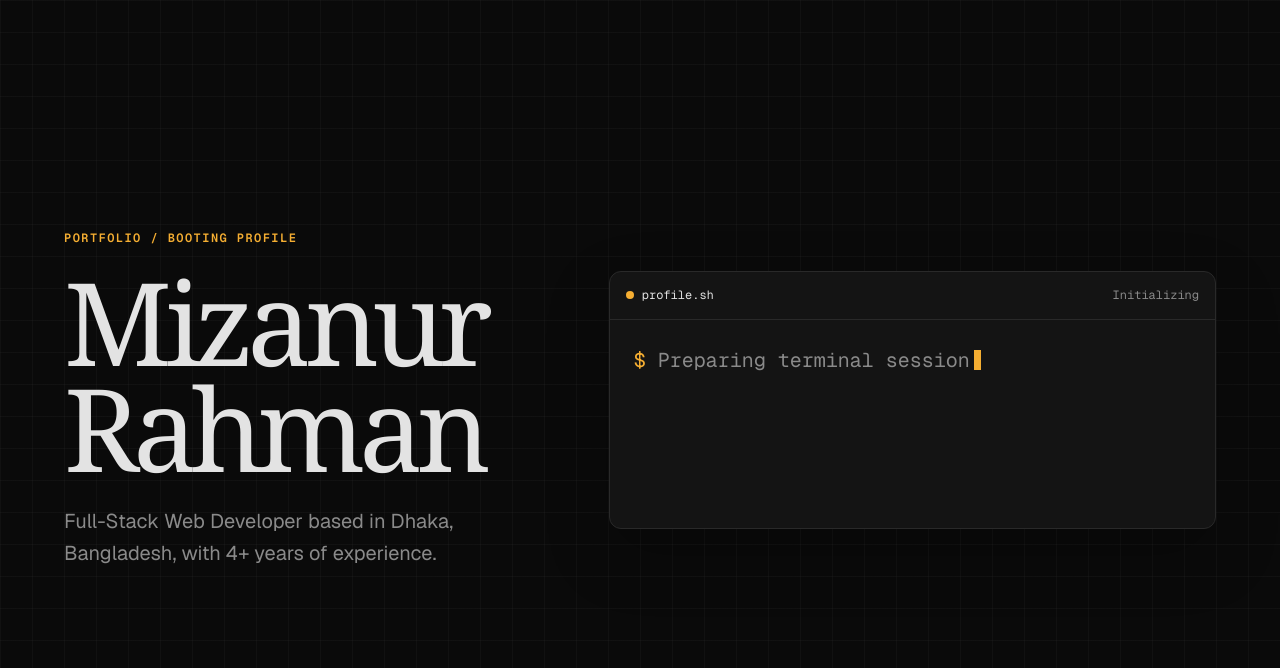
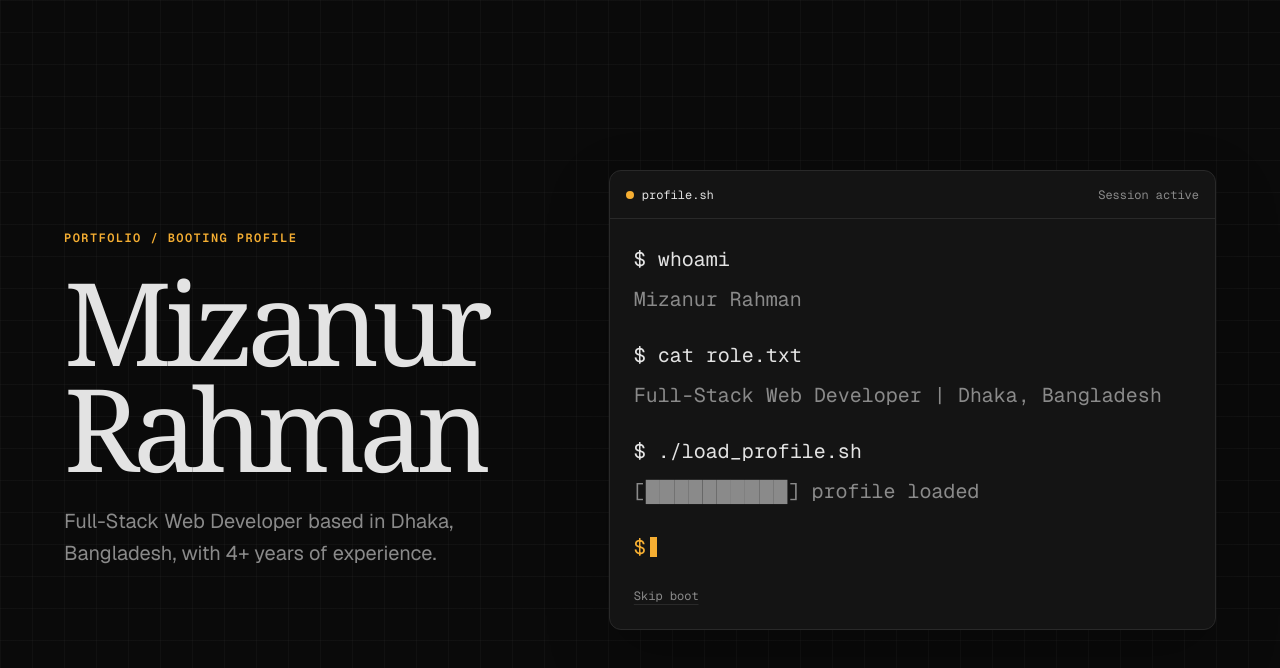
Before and after one commit to mizanmahi/portfolio2, a Next.js app: page / in a window 1280 px wide. Shown: the top 668 px of the page. Built offline with nearby package versions, Linux system fonts and the light colour scheme.

Commit message:
feat(hero): add accessible terminal boot interface

```diff
--- a/app/globals.css
+++ b/app/globals.css
@@ -135,7 +135,7 @@
     text-wrap: pretty;
   }
 
-  .hero-stage {
+  .terminal {
     overflow: hidden;
     border: 1px solid hsl(var(--border));
     border-radius: var(--radius-terminal-lg);
@@ -144,7 +144,7 @@
     font-family: var(--font-geist-mono), monospace;
   }
 
-  .hero-stage-bar {
+  .terminal-bar {
     display: flex;
     align-items: center;
     gap: var(--space-2);
@@ -155,40 +155,80 @@
     font-size: var(--text-kicker);
   }
 
-  .hero-stage-dot {
+  .terminal-indicator {
     width: var(--space-2);
     aspect-ratio: 1;
     border-radius: 999px;
     background: hsl(var(--accent));
   }
 
-  .hero-stage-label {
+  .terminal-file {
     color: hsl(var(--foreground));
   }
 
-  .hero-stage-status {
+  .terminal-state {
     margin-left: auto;
   }
 
-  .hero-stage-body {
-    min-height: 13rem;
+  .terminal-body {
+    display: grid;
+    gap: var(--space-6);
+    min-height: 18rem;
     padding: var(--space-6);
+  }
+
+  .terminal-output {
+    display: grid;
+    align-content: start;
+    gap: var(--space-6);
+  }
+
+  .terminal-entry {
+    display: grid;
+    gap: var(--space-2);
+  }
+
+  .terminal-command,
+  .terminal-idle {
+    color: hsl(var(--foreground));
+    font-size: var(--text-body);
+    line-height: var(--leading-body);
+  }
+
+  .terminal-result {
     color: hsl(var(--muted));
     font-size: var(--text-body);
     line-height: var(--leading-body);
   }
 
-  .hero-stage-prompt {
+  .terminal-prompt {
     color: hsl(var(--accent));
   }
 
-  .hero-stage-caret {
+  .terminal-caret {
     display: inline-block;
     width: 0.6ch;
     height: 1em;
     margin-left: var(--space-1);
     translate: 0 0.15em;
     background: hsl(var(--accent));
+  }
+
+  .terminal-skip {
+    justify-self: start;
+    padding: 0;
+    border: 0;
+    background: transparent;
+    color: hsl(var(--muted));
+    font: inherit;
+    font-size: var(--text-kicker);
+    text-decoration: underline;
+    text-decoration-color: hsl(var(--border));
+    text-underline-offset: var(--space-1);
+  }
+
+  .terminal-skip:disabled {
+    cursor: wait;
   }
 
   @media (min-width: 64rem) {
--- a/components/hero/hero.tsx
+++ b/components/hero/hero.tsx
@@ -1,3 +1,5 @@
+import { TerminalBoot } from "@/components/hero/terminal-boot";
+
 export function Hero() {
   return (
     <main>
@@ -14,18 +16,7 @@ export function Hero() {
             </p>
           </div>
 
-          <div className="hero-stage" aria-label="Terminal boot sequence">
-            <div className="hero-stage-bar" aria-hidden="true">
-              <span className="hero-stage-dot" />
-              <span className="hero-stage-label">profile.sh</span>
-              <span className="hero-stage-status">Initializing</span>
-            </div>
-            <div className="hero-stage-body">
-              <span className="hero-stage-prompt">$</span>
-              <span> Preparing terminal session</span>
-              <span className="hero-stage-caret" aria-hidden="true" />
-            </div>
-          </div>
+          <TerminalBoot />
         </div>
       </section>
     </main>
--- /dev/null
+++ b/components/hero/terminal-boot.tsx
@@ -0,0 +1,39 @@
+const bootLines = [
+  { command: "$ whoami", output: "Mizanur Rahman" },
+  {
+    command: "$ cat role.txt",
+    output: "Full-Stack Web Developer | Dhaka, Bangladesh",
+  },
+  { command: "$ ./load_profile.sh", output: "[██████████] profile loaded" },
+];
+
+export function TerminalBoot() {
+  return (
+    <section className="terminal" aria-label="Profile terminal">
+      <header className="terminal-bar">
+        <span className="terminal-indicator" aria-hidden="true" />
+        <span className="terminal-file">profile.sh</span>
+        <span className="terminal-state">Session active</span>
+      </header>
+
+      <div className="terminal-body" aria-live="polite" aria-atomic="true">
+        <div className="terminal-output">
+          {bootLines.map((line) => (
+            <div className="terminal-entry" key={line.command}>
+              <p className="terminal-command">{line.command}</p>
+              <p className="terminal-result">{line.output}</p>
+            </div>
+          ))}
+          <p className="terminal-idle">
+            <span className="terminal-prompt">$</span>
+            <span className="terminal-caret" aria-hidden="true" />
+          </p>
+        </div>
+
+        <button className="terminal-skip" type="button" disabled>
+          Skip boot
+        </button>
+      </div>
+    </section>
+  );
+}
```
